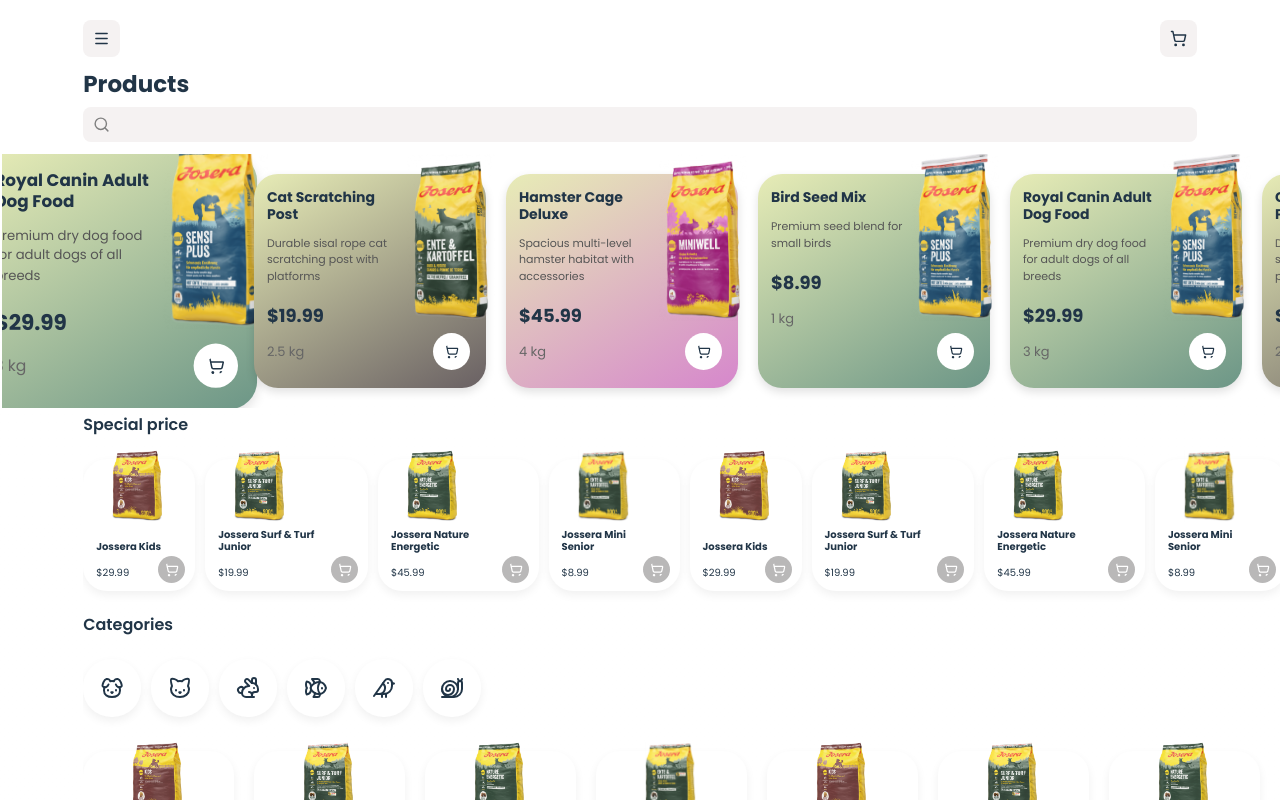
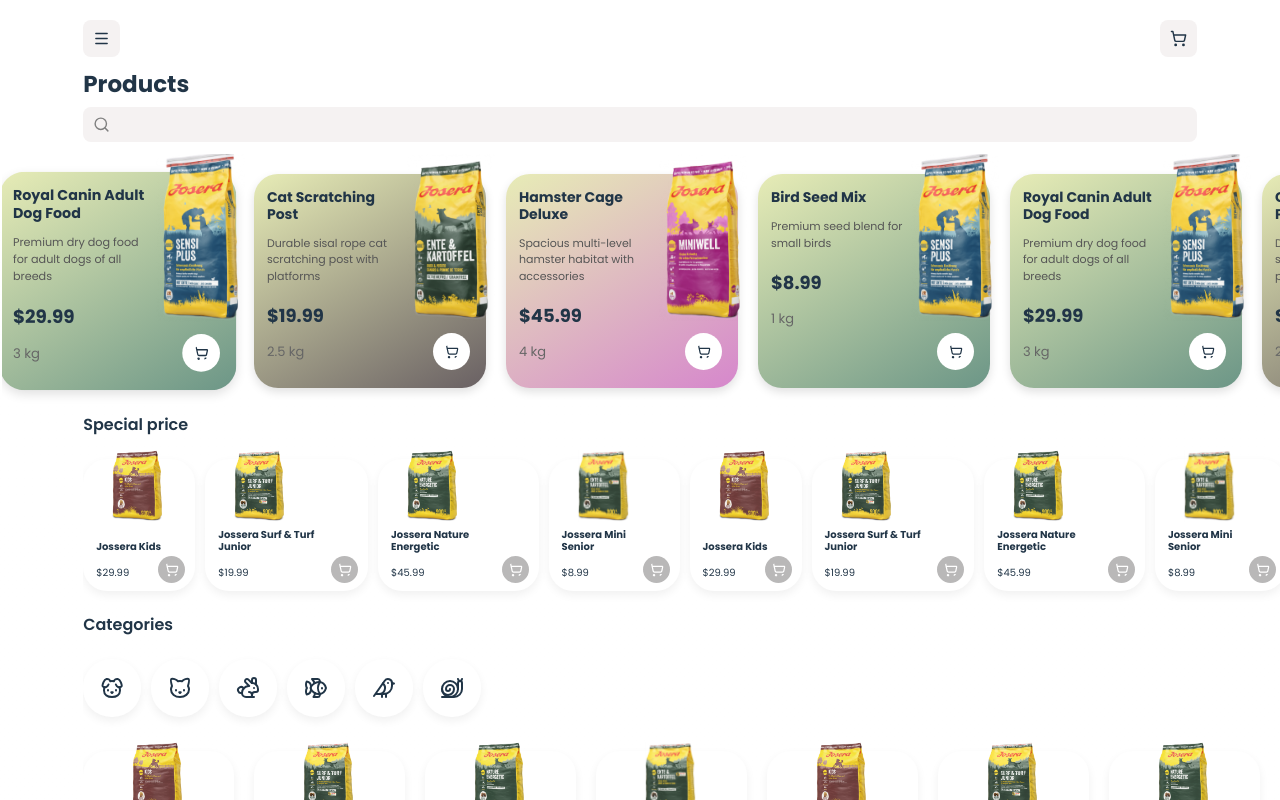
Before and after one commit to Timchin-cpu/q, a React (Vite) app: page / in a window 1280 px wide. In both pictures the pointer is over the element 117 px from the left and 281 px from the top of the page. Shown: the top 800 px of the page. Built offline with nearby package versions, Linux system fonts and the light colour scheme.

Commit message:
modified:   src/App.module.css

```diff
--- a/src/App.module.css
+++ b/src/App.module.css
@@ -120,7 +120,7 @@
   box-shadow: 0 4px 10px rgba(0, 0, 0, 0.12);
 }
 .productCard:hover {
-  transform: scale(1.2);
+  transform: scale(1.02);
 }
 /* заголовок в несколько строк */
 .productTitle {
```
